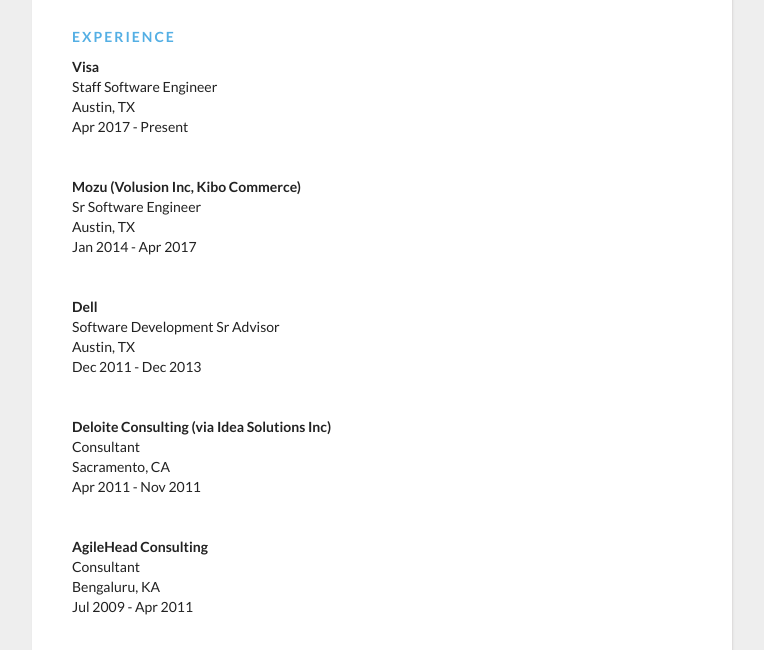
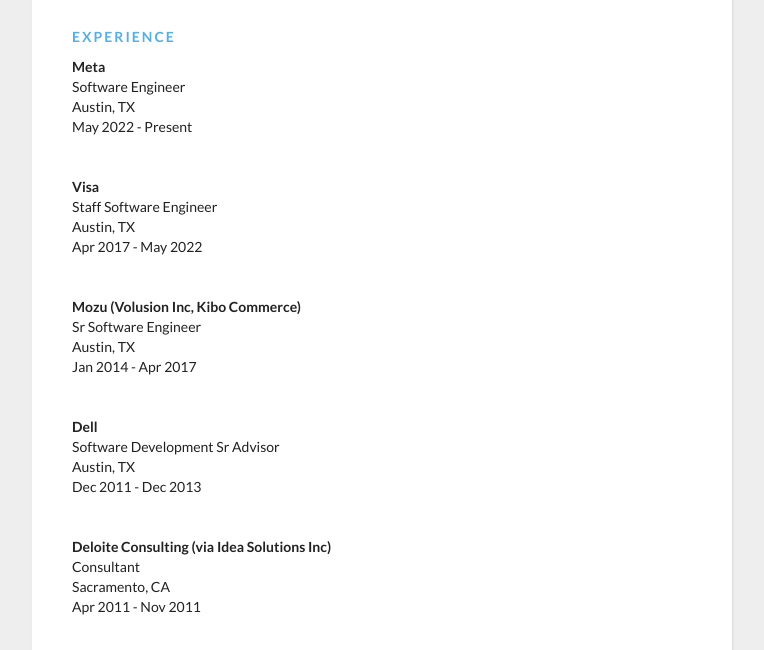
Before and after one commit to ak7/ak7.github.com, a plain HTML site: page index.html in a window 1280 px wide. Shown: the part 150-800 px from the top of the page, without its empty margins (258-1022 px from the left). Drawn offline with Linux system fonts and the light colour scheme.

Commit message:
Update index.html

```diff
--- a/index.html
+++ b/index.html
@@ -169,10 +169,18 @@
       <div class="section__list">
         <div class="section__list-item">
           <div class="left">
+            <div class="name">Meta</div>
+            <div class="addr">Software Engineer</div>
+            <div class="addr">Austin, TX</div>
+            <div class="duration">May 2022 - Present</div>
+          </div>
+        </div>
+        <div class="section__list-item">
+          <div class="left">
             <div class="name">Visa</div>
             <div class="addr">Staff Software Engineer</div>
             <div class="addr">Austin, TX</div>
-            <div class="duration">Apr 2017 - Present</div>
+            <div class="duration">Apr 2017 - May 2022</div>
           </div>
         </div>
         <div class="section__list-item">
```
